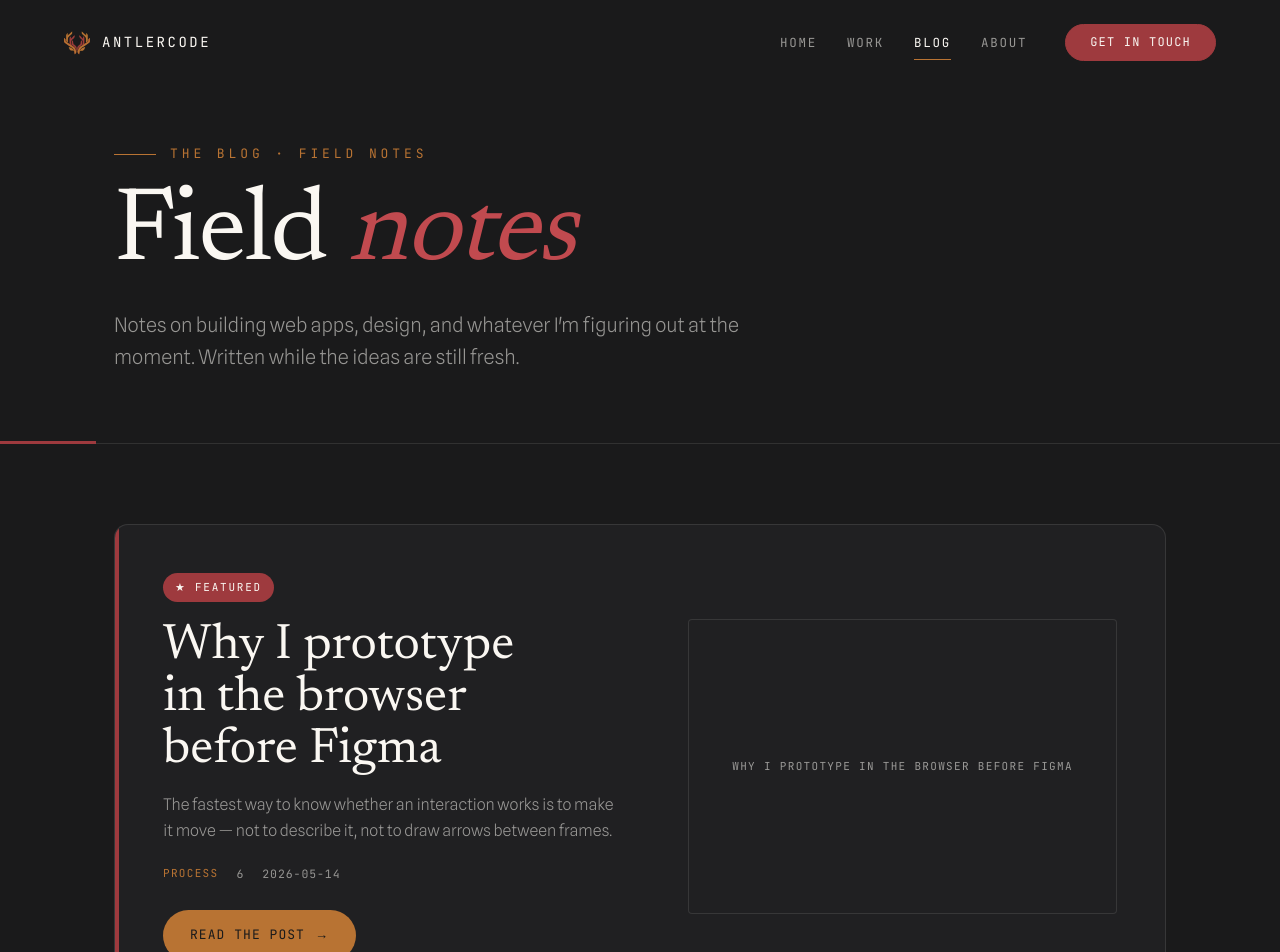
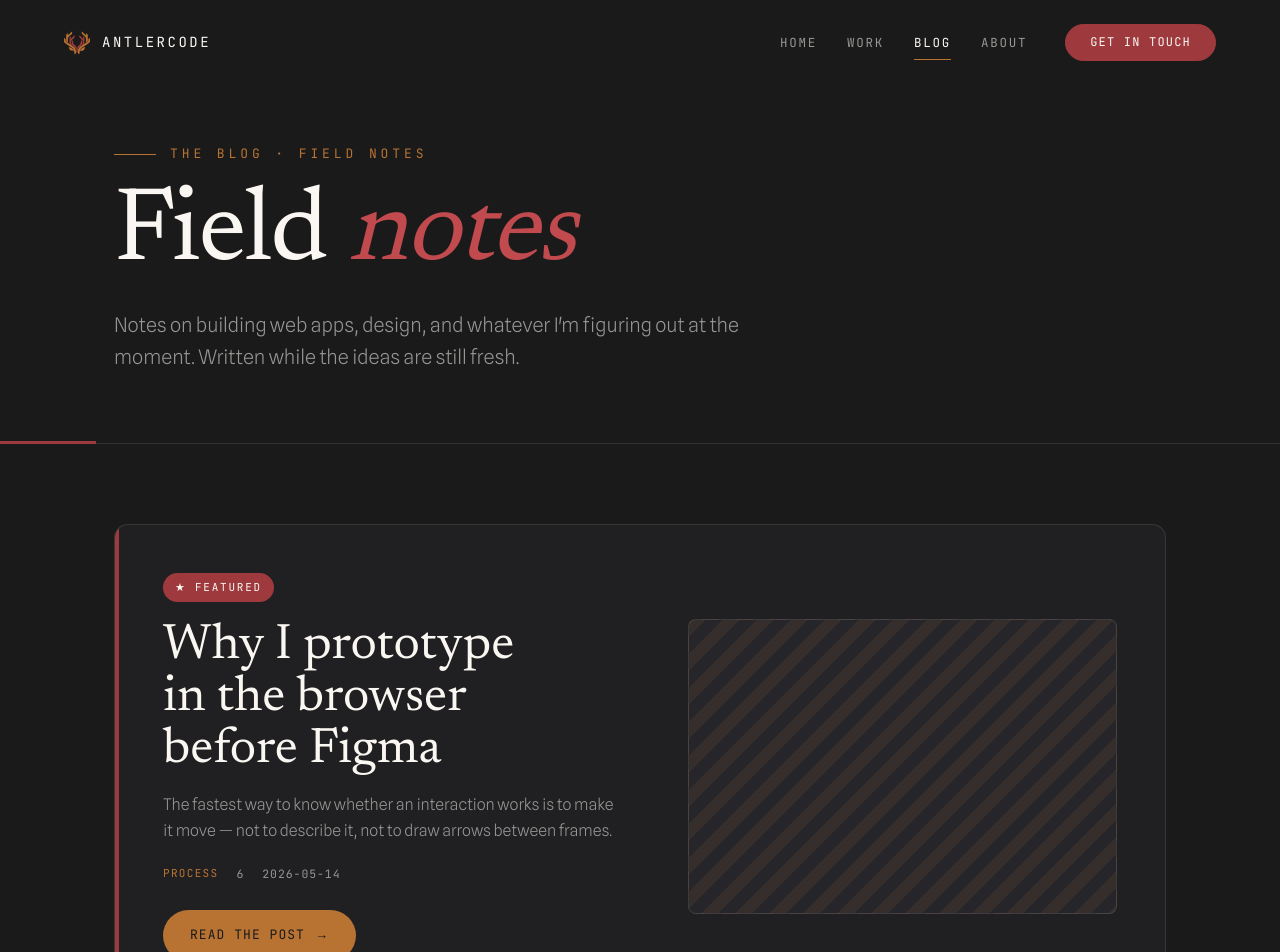
Before and after one commit to AntlerCode/portfolio-antlercode, a Next.js app: page /blog in a window 1280 px wide. Shown: the top 952 px of the page. Built offline with nearby package versions, Linux system fonts and the light colour scheme.

Commit message:
refactor: changed placeholder image to style class and remove redundant nested tenraries

```diff
--- a/src/app/blog/_components/Featured.tsx
+++ b/src/app/blog/_components/Featured.tsx
@@ -1,16 +1,8 @@
-"use client";
-
-import { useState } from "react";
 import Image from "next/image";
 import Link from "next/link";
 import { PostMeta } from "@/lib/data/posts";
 
-
-
-export default function Featured({slug, title, date, cat, excerpt, author, duration, image}: PostMeta){
-
-    const [imgError, setImgError] = useState<boolean>(false);
-
+export default function Featured({slug, title, date, cat, excerpt, duration, image}: PostMeta){
     return (
         <article className="featured reveal">
             <div className="feat-body">
@@ -21,16 +13,8 @@
                     className="cat">{cat}</span><span>{duration}</span><span>{date}</span></div>
                 <Link className="btn btn--copper" href={`/blog/${slug}`}>Read the post <span className="arr">→</span></Link>
             </div>
-            <div className="feat-media">
-                {
-                    imgError || !image ? (
-                        <div className="feat-img-placeholder"><span>{title}</span></div>
-                    ) : (
-                        <Image onError={() => setImgError(true)}
-                               src={image} alt={title} width={800} height={550}/>
-                    )
-
-                }
+            <div className="feat-media img-slot">
+                {image && <Image src={image} alt={title} fill style={{objectFit: "cover"}} />}
             </div>
         </article>
     )
--- a/src/app/globals.css
+++ b/src/app/globals.css
@@ -1174,19 +1174,7 @@
     .proj-img-placeholder {
         width: 100%;
         aspect-ratio: 4/3;
-        background: var(--shadow-2);
-        border: 1px solid var(--faint);
         border-radius: 4px;
-        display: flex;
-        align-items: center;
-        justify-content: center;
-    }
-    .proj-img-placeholder span {
-        font-family: var(--mono);
-        font-size: 11px;
-        letter-spacing: .12em;
-        text-transform: uppercase;
-        color: var(--muted);
     }
     @media(max-width:760px) {
         .proj {
@@ -1196,6 +1184,24 @@
         .proj:nth-child(even) .proj-media {
             order: 0;
         }
+    }
+
+    /* ---------- universal image slot placeholder ---------- */
+    .img-slot {
+        position: relative;
+        background: repeating-linear-gradient(135deg,rgba(184,115,51,.10) 0 12px,transparent 12px 24px),var(--panel);
+        border: 1px solid var(--faint);
+        display: flex;
+        align-items: center;
+        justify-content: center;
+        overflow: hidden;
+    }
+    .img-slot span {
+        font-family: var(--mono);
+        font-size: 11px;
+        letter-spacing: .12em;
+        text-transform: uppercase;
+        color: var(--copper);
     }
 
     /* ---------- blog page — featured ---------- */
@@ -1221,13 +1227,9 @@
         width: 4px;
         background: var(--ember);
     }
-    .feat-media img {
-        width: 100%;
+    .feat-media {
         aspect-ratio: 16/11;
-        height: auto;
-        display: block;
         border-radius: 8px;
-        overflow: hidden;
     }
     .feat-flag {
         display: inline-flex;
@@ -1276,23 +1278,6 @@
         }
     }
 
-    .feat-img-placeholder {
-        width: 100%;
-        aspect-ratio: 16/11;
-        background: var(--shadow-2);
-        border: 1px solid var(--faint);
-        border-radius: 4px;
-        display: flex;
-        align-items: center;
-        justify-content: center;
-    }
-    .feat-img-placeholder span {
-        font-family: var(--mono);
-        font-size: 11px;
-        letter-spacing: .12em;
-        text-transform: uppercase;
-        color: var(--muted);
-    }
 
     /* ---------- blog page — filter bar ---------- */
     .filterbar {
--- a/src/app/work/_components/ProjectCard.tsx
+++ b/src/app/work/_components/ProjectCard.tsx
@@ -1,7 +1,4 @@
-"use client"
-
 import Image from "next/image";
-import { useState } from "react";
 
 interface ProjectCardProps {
     index: number;
@@ -19,19 +16,14 @@
 }
 
 export default function ProjectCard({title, image, cat, body, fact, tags, link, index}: ProjectCardProps ) {
-    const [imgError, setImgError] = useState<boolean>(false);
-
     return (
         <article className="proj reveal">
             <div className="proj-media"><span className="idx">{String(index + 1).padStart(2,"0")}</span>
-                {
-                    imgError ? (
-                        <div className="proj-img-placeholder"><span>{title}</span></div>
-                    ) : (
-                        <Image onError={() => setImgError(true)} src={image} alt={title} width={800} height={600}/>
-                    )
-                }
-                            </div>
+                <div className="proj-img-placeholder img-slot">
+                    {image && image !== "/" && <Image src={image} alt={title} fill style={{objectFit: "cover"}} />}
+                    {(!image || image === "/") && <span>{title}</span>}
+                </div>
+            </div>
             <div className="proj-body">
                 <div className="proj-no">project {String(index + 1).padStart(3,"0")} — {cat}</div>
                 <h2 className="proj-title">{title}</h2>
```
